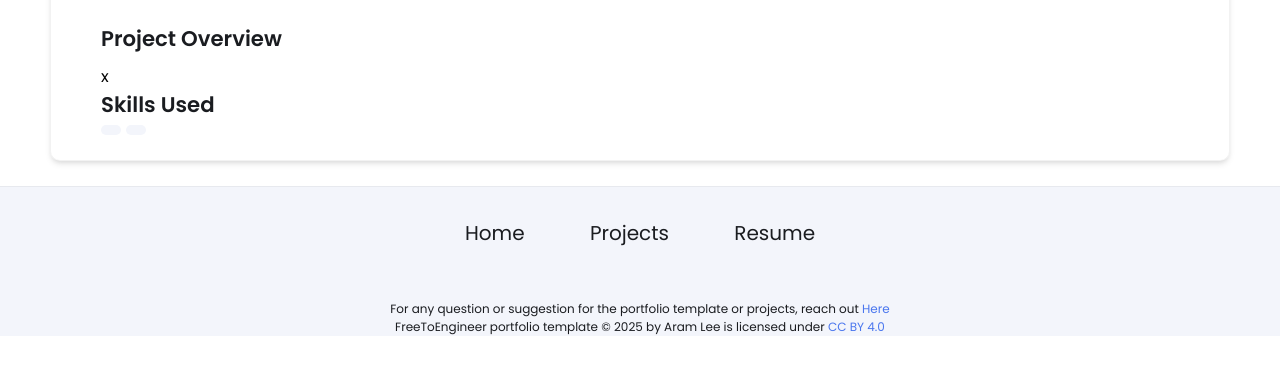
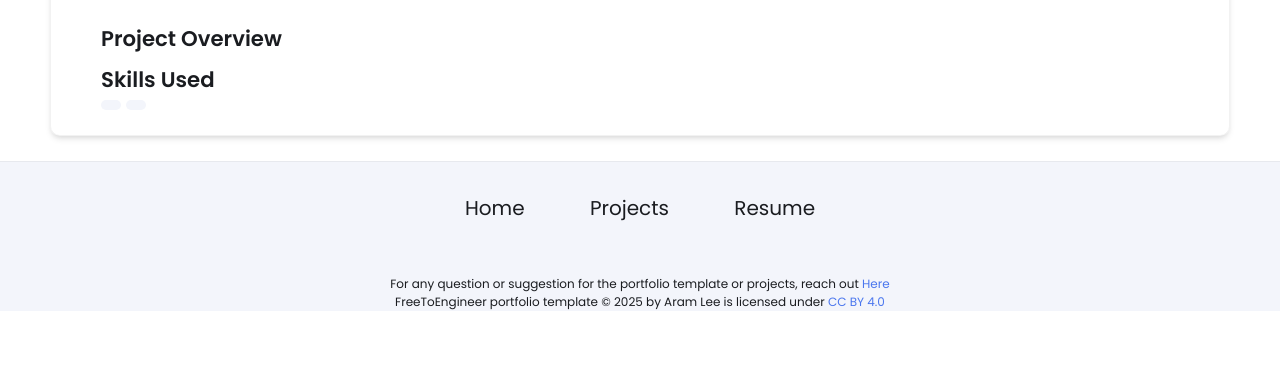
Before and after one commit to blasejlondono/blasejlondono.github.io, a Jekyll site: the page built from Reference/template.md, in a window 1280 px wide, cut to the strip 494-868 px from the top of the page. Built offline with Jekyll 4.4.1, drawn with Linux system fonts in a browser that asks for light colours.

Commit message:
Update post.html

```diff
--- a/_layouts/post.html
+++ b/_layouts/post.html
@@ -21,7 +21,7 @@ layout: wrapper
 
         {% if page.paper %}
         <a href="{{ page.paper }}" target="_blank" class="paper-link">View Analysis Paper (PDF)</a>
-        {% endif %}x
+        {% endif %}
 
         <div class="skills-card">
             <h2>Skills Used</h2>
```
